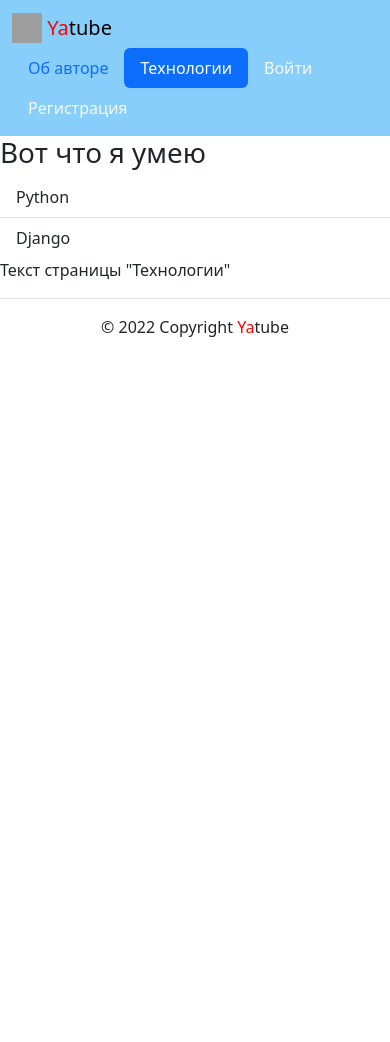
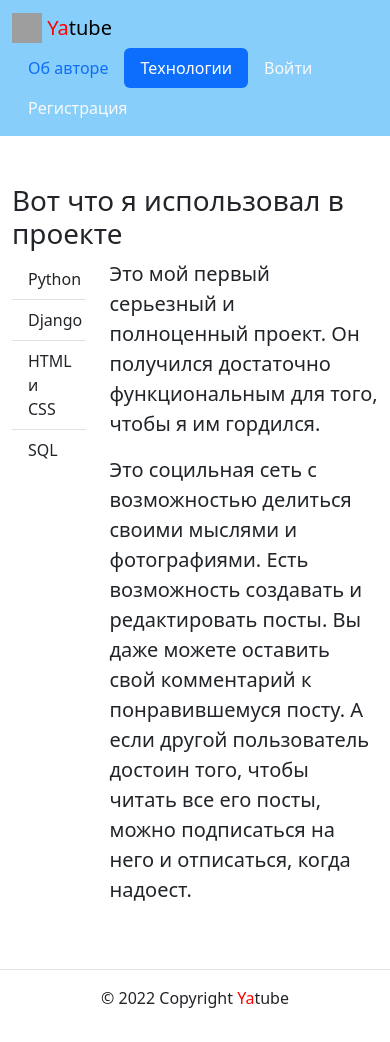
Before and after one commit to troyanoff/hw05_final, a Django app: page /about/tech/ in a window 390 px wide. Before the commit the page ends 337 px from the top, so only its background shows below. Run offline with Django 3.2, Linux system fonts and the light colour scheme; some libraries are stand-ins or nearby versions; grey boxes are pictures that could not be loaded.

Commit message:
Доработки перед 7 спринтом

```diff
--- a/yatube/templates/about/tech.html
+++ b/yatube/templates/about/tech.html
@@ -3,9 +3,10 @@
 {% block title %}Технологии{% endblock %}
 
 {% block content %}
+  <div class="container mb-5">
     <div class="row">
-  <h1>Вот что я умею</h1>
-  <aside class="col-12 col-md-3">
+      <h1 class="mt-5">Вот что я использовал в проекте</h1>
+      <aside class="col-3 col-md-3">
         <ul class="list-group list-group-flush">
           <li class="list-group-item">
             Python
@@ -13,10 +14,27 @@
           <li class="list-group-item">
             Django
           </li>
+          <li class="list-group-item">
+            HTML и CSS
+          </li>
+          <li class="list-group-item">
+            SQL
+          </li>
         </ul>
       </aside>
-  <article class="col-12 col-md-9">
-    <p>Текст страницы "Технологии"</p>
+      <article class="col-9 col-md-6">
+        <p class="lead">
+          Это мой первый серьезный и полноценный проект.
+          Он получился достаточно функциональным для того, чтобы я им гордился.
+        </p>
+        <p class="lead">
+          Это социльная сеть с возможностью делиться своими мыслями и фотографиями.
+          Есть возможность создавать и редактировать посты.
+          Вы даже можете оставить свой комментарий к понравившемуся посту.
+          А если другой пользователь достоин того, чтобы читать все его посты, можно
+          подписаться на него и отписаться, когда надоест.
+        </p>
       </article>
     </div>
+  </div>
 {% endblock %}
--- a/yatube/templates/posts/index.html
+++ b/yatube/templates/posts/index.html
@@ -1,4 +1,5 @@
 {% extends 'base.html' %}
+{% load cache %}
 
 {% block title %}
   Последние обновления на сайте.
@@ -8,6 +9,7 @@
 {% include 'posts/include/switcher.html' %}
   <div class="container py-5">
     <h1>Последние обновления на сайте</h1>
+    {% cache 20 index_page page_number %}
     {% for post in page_obj %}
     {% include 'posts/include/post.html' %}
       {% if post.group %}
@@ -16,5 +18,6 @@
       {% if not forloop.last %} <hr> {% endif %}
     {% endfor %}
     {% include 'posts/include/paginator.html' %}
+    {% endcache %}
   </div>
 {% endblock content %}
```
Also changed, not shown: yatube/posts/views.py (+5 -2 lines), yatube/templates/about/author.html (+13 -5 lines). Lines whose indentation alone changed are shown as unchanged.
